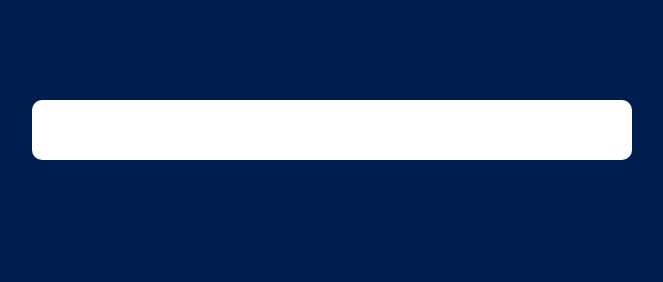
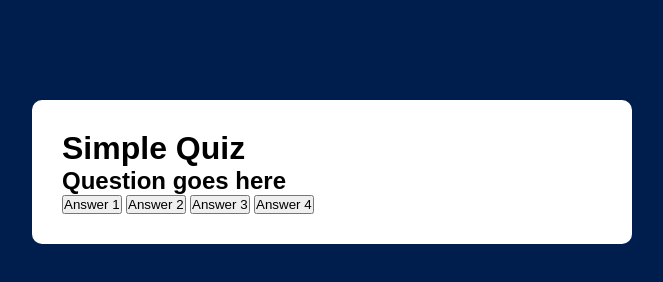
Before and after one commit to Vikalp-Mishra03/quiz_app, a plain HTML site: page index.html in a window 1280 px wide. Shown: the whole page, without its empty margins (308-971 px from the left). Drawn offline with Linux system fonts and the light colour scheme.

Commit message:
adding button

```diff
--- a/index.html
+++ b/index.html
@@ -7,7 +7,18 @@
     <link rel="stylesheet" href="style.css">
 </head>
 <body>
-<div class="app"></div>
+<div class="app">
+    <h1>Simple Quiz</h1>
+    <div class="quiz">
+        <h2 id="question">Question goes here</h2>
+        <div id="answer-button">
+            <button class="btn">Answer 1</button>
+            <button class="btn">Answer 2</button>
+            <button class="btn">Answer 3</button>
+            <button class="btn">Answer 4</button>
+        </div>
+    </div>
+</div>
 
     <script src="script.js"></script>
 </body>
```
